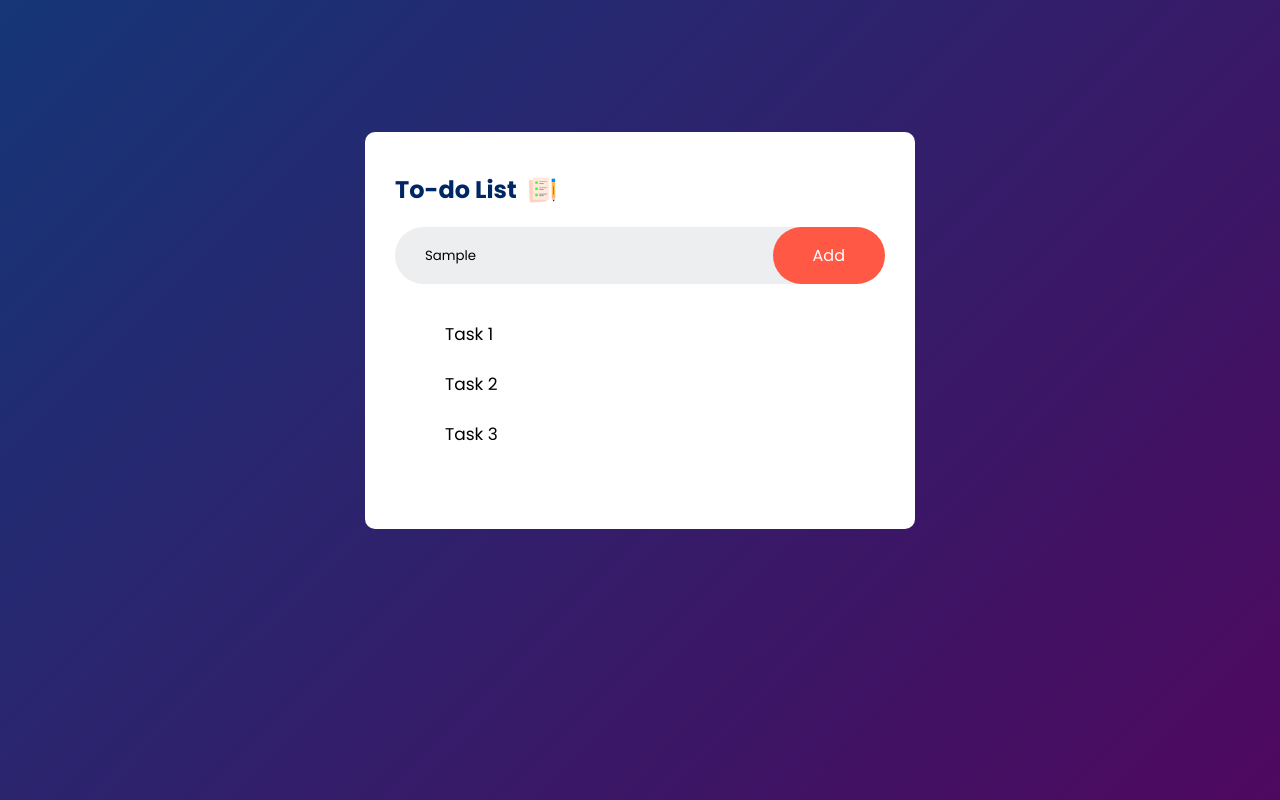
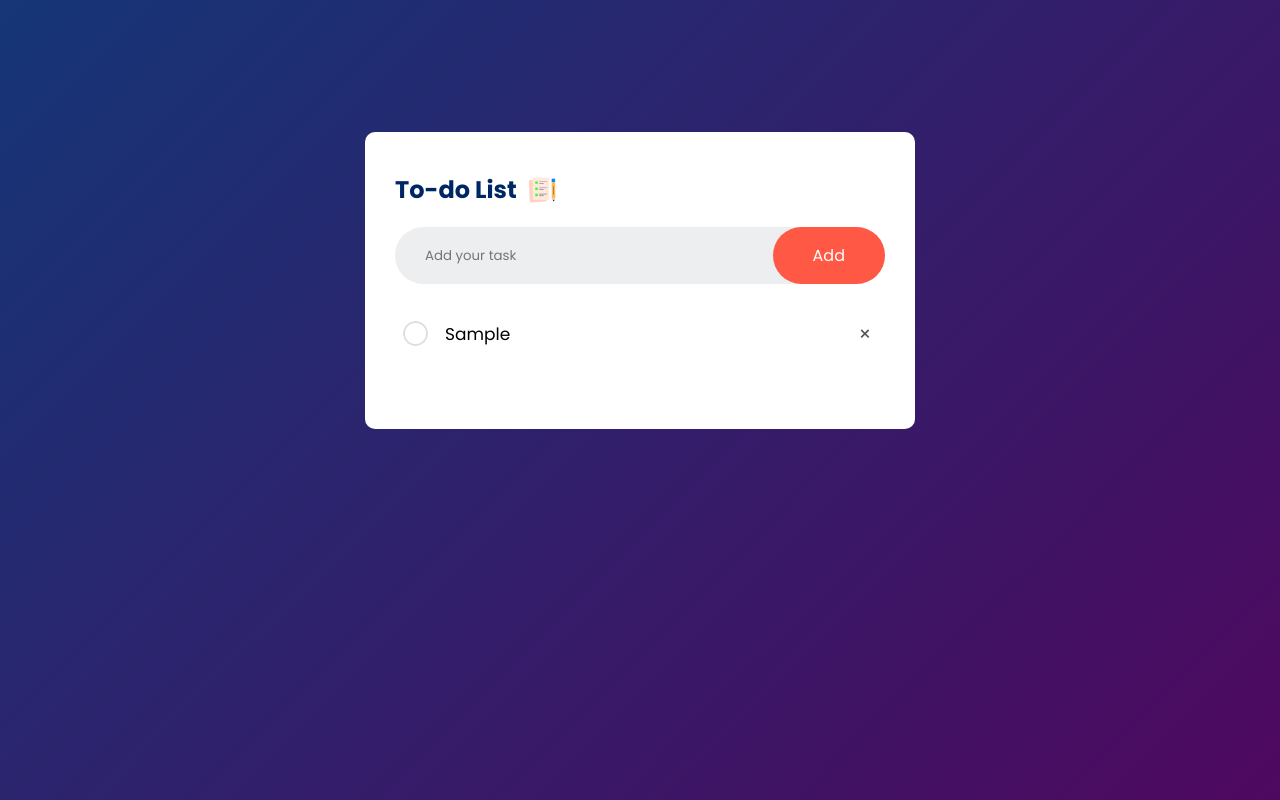
Before and after one commit to RazerP4antom/javascript_practice, a browser extension: page todo app/index.html in a window 1280 px wide. Both pictures are taken after typing "Sample" into the empty fields and a click on the button "Add". Drawn offline with Linux system fonts and the light colour scheme.

Commit message:
to do list complete

```diff
--- a/todo app/index.html
+++ b/todo app/index.html
@@ -13,12 +13,12 @@
             <h2>To-do List <img src="images/icon.png" alt="to-do icon"></h2>
             <div class="row">
                 <input type="text" id="input-box" placeholder="Add your task">
-                <button>Add</button>
+                <button id="add-btn">Add</button>
             </div>
             <ul id="list-container">
-                <li>Task 1</li>
+                <!-- <li class="checked">Task 1</li>
                 <li>Task 2</li>
-                <li>Task 3</li>
+                <li>Task 3</li> -->
             </ul>
         </div>
     </div>
--- a/todo app/script.js
+++ b/todo app/script.js
@@ -0,0 +1,42 @@
+const inputBox = document.querySelector("#input-box");
+const listContainer = document.querySelector("#list-container");
+const addBtn = document.querySelector("#add-btn");
+
+function saveData() {
+  localStorage.setItem("todoItems", listContainer.innerHTML);
+}
+
+function showTaskList() {
+  listContainer.innerHTML = localStorage.getItem("todoItems");
+}
+
+addBtn.addEventListener("click", () => {
+  if (inputBox.value === "") {
+    alert("Write a task");
+  } else {
+    let li = document.createElement("li");
+    li.innerHTML = inputBox.value;
+    listContainer.appendChild(li);
+    let span = document.createElement("span");
+    span.innerHTML = "\u00d7";
+    li.appendChild(span);
+  }
+  inputBox.value = "";
+  saveData();
+});
+
+listContainer.addEventListener(
+  "click",
+  function (e) {
+    if (e.target.tagName === "LI") {
+      e.target.classList.toggle("checked");
+      saveData();
+    } else if (e.target.tagName === "SPAN") {
+      e.target.parentElement.remove();
+      saveData();
+    }
+  },
+  false
+);
+
+showTaskList();
--- a/todo app/style.css
+++ b/todo app/style.css
@@ -1,42 +1,41 @@
 @import url("https://fonts.googleapis.com/css2?family=Poppins:wght@200;300;400;500;600;700;800;900&display=swap");
 
-
-*{
+* {
   margin: 0;
   padding: 0;
   box-sizing: border-box;
-    font-family: 'Poppins', sans-serif;
+  font-family: "Poppins", sans-serif;
 }
 
-.container{
+.container {
   width: 100%;
   min-height: 100vh;
   background: linear-gradient(135deg, #153677, #4e085f);
   padding: 2rem;
 }
 
-.todo-app{
+.todo-app {
   width: 100%;
   max-width: 550px;
   background: #fff;
-    margin: 100px auto 20px ;
+  margin: 100px auto 20px;
   padding: 40px 30px 70px;
   border-radius: 10px;
 }
 
-.todo-app h2{
+.todo-app h2 {
   color: #002765;
   display: flex;
   align-items: center;
   margin-bottom: 20px;
 }
 
-.todo-app img{
+.todo-app img {
   width: 30px;
   margin-left: 10px;
 }
 
-.row{
+.row {
   display: flex;
   align-items: center;
   justify-content: space-between;
@@ -46,7 +45,7 @@
   margin-bottom: 25px;
 }
 
-.row input{
+.row input {
   flex: 1;
   border: none;
   outline: none;
@@ -54,7 +53,7 @@
   padding: 10px;
 }
 
-.row button{
+.row button {
   border: none;
   outline: none;
   background: #ff5945;
@@ -65,10 +64,59 @@
   cursor: pointer;
 }
 
-ul li{
+ul li {
   list-style: none;
   font-size: 17px;
   padding: 12px 8px 12px 50px;
   user-select: none;
   cursor: pointer;
+  position: relative;
 }
+
+ul li::before {
+  content: "";
+  position: absolute;
+  height: 25px;
+  width: 25px;
+  border-radius: 50%;
+  background-image: url(images/unchecked.png);
+  background-size: cover;
+  background-position: center;
+  top: 12px;
+  left: 8px;
+}
+
+ul li.checked {
+  color: #555;
+  text-decoration: line-through;
+}
+
+ul li.checked::before {
+  content: "";
+  position: absolute;
+  height: 25px;
+  width: 25px;
+  border-radius: 50%;
+  background-image: url(images/checked.png);
+  background-size: cover;
+  background-position: center;
+  top: 12px;
+  left: 8px;
+}
+
+ul li span {
+  position: absolute;
+  right: 0;
+  top: 5px;
+  width: 40px;
+  height: 40px;
+  font-size: 20px;
+  color: #555;
+  text-align: center;
+  line-height: 40px;
+  border-radius: 50%;
+}
+
+ul li span:hover {
+  background-color: #ff5945;
+}
```
Lines whose indentation alone changed are shown as unchanged.
